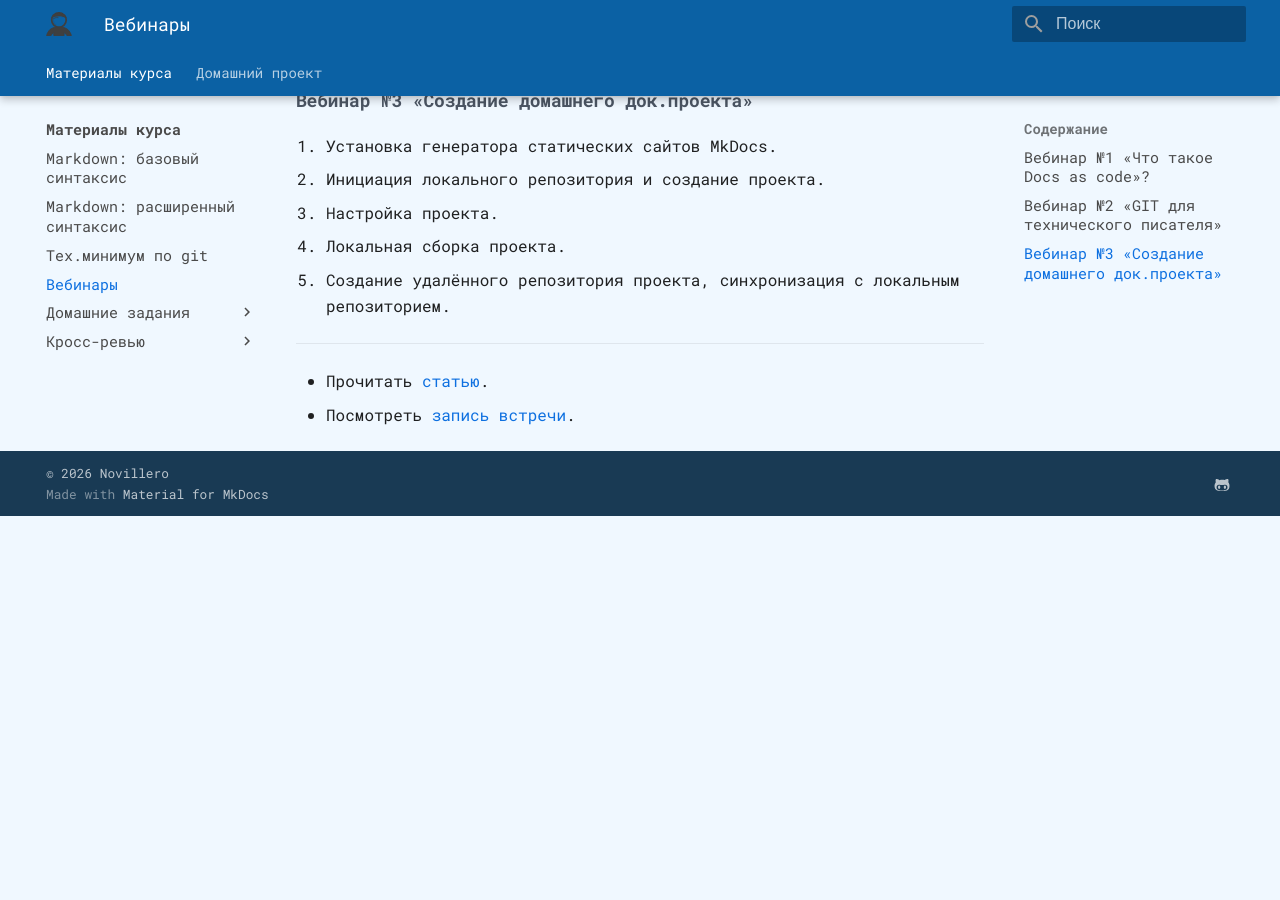
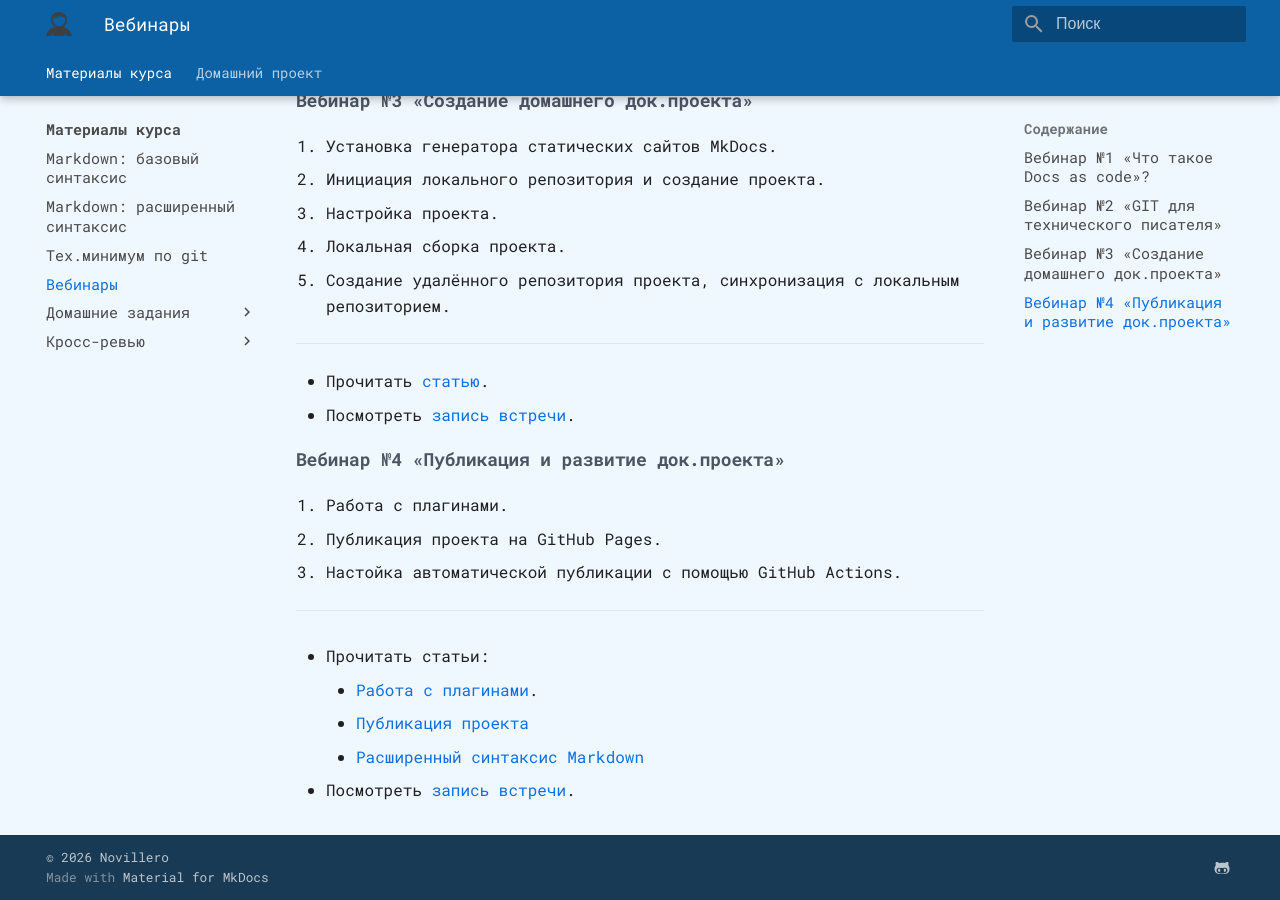
Before and after one commit to novillero/dac-advanced, an MkDocs documentation site: the page built from docs/meetings.md, in a window 1280 px wide and 900 px high, scrolled down 1334 px. Built offline with MkDocs 1.6.1 and Material for MkDocs 9.7.7, drawn with Linux system fonts in a browser that asks for light colours; some web fonts are replaced; before the commit the page ends 1850 px from its top, so only the background shows below that.

Commit message:
добавил видео 4 встречи

```diff
--- a/docs/meetings.md
+++ b/docs/meetings.md
@@ -53,3 +53,19 @@
 
 * Прочитать [статью](./pet-project/mkdocs-setup.md).
 * Посмотреть [запись встречи](https://disk.yandex.ru/i/1VZeSDh_JGAruQ){target=_blank}.
+
+#### Вебинар №4 «Публикация и развитие док.проекта»
+
+1. Работа с плагинами.
+2. Публикация проекта на GitHub Pages.
+3. Настойка автоматической публикации с помощью GitHub Actions.
+
+---
+
+* Прочитать статьи:
+
+    * [Работа с плагинами](./pet-project/mkdocs-plugins.md).
+    * [Публикация проекта](./pet-project/mkdocs-publication.md)
+    * [Расширенный синтаксис Markdown](./markdown-extensions.md)
+
+* Посмотреть [запись встречи](https://disk.yandex.ru/i/cwHL56Lk9jRH1w){target=_blank}.
```
